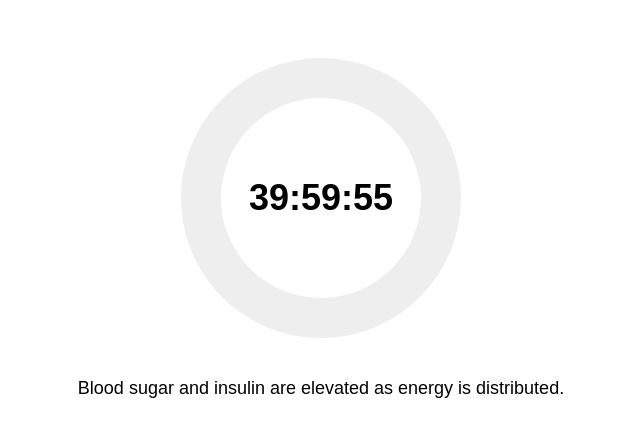
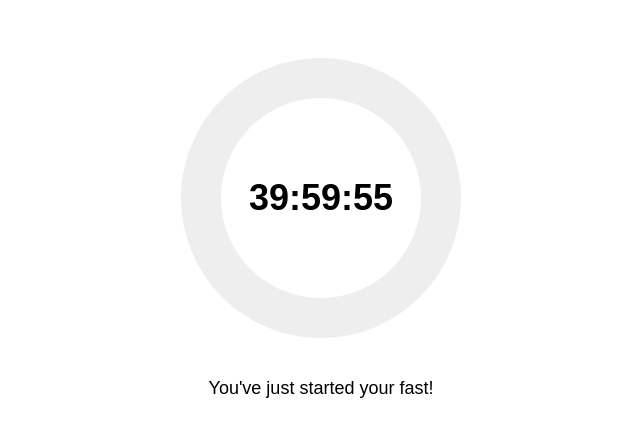
Before and after one commit to AtlasThrust/Thrust-Track, a plain HTML site: page index.html in a window 1280 px wide. Shown: the whole page, without its empty margins (319-959 px from the left). Drawn offline with Linux system fonts and the light colour scheme.

Commit message:
Update index.html

```diff
--- a/index.html
+++ b/index.html
@@ -1,38 +1,15 @@
+
 <html lang="en">
 <head>
   <meta charset="UTF-8" />
   <meta name="viewport" content="width=device-width, initial-scale=1.0"/>
   <title>Thrust Fund Countdown</title>
   <style>
-    body {
-      font-family: Arial, sans-serif;
-      text-align: center;
-      background: white;
-      padding-top: 40px;
-    }
-    canvas {
-      display: block;
-      margin: 0 auto;
-    }
-    #countdown {
-      position: absolute;
-      top: 50%;
-      left: 50%;
-      transform: translate(-50%, -50%);
-      font-size: 36px;
-      font-weight: bold;
-    }
-    .wrapper {
-      position: relative;
-      width: 300px;
-      height: 300px;
-      margin: 0 auto;
-    }
-    #message {
-      margin-top: 30px;
-      font-size: 18px;
-      padding: 0 30px;
-    }
+    body { font-family: Arial, sans-serif; text-align: center; background: white; padding-top: 40px; }
+    canvas { display: block; margin: 0 auto; }
+    #countdown { position: absolute; top: 50%; left: 50%; transform: translate(-50%, -50%); font-size: 36px; font-weight: bold; }
+    .wrapper { position: relative; width: 300px; height: 300px; margin: 0 auto; }
+    #message { margin-top: 30px; font-size: 18px; padding: 0 30px; }
   </style>
 </head>
 <body>
@@ -45,13 +22,17 @@
   <audio id="victorySound" src="https://cdn.pixabay.com/audio/2022/03/15/audio_603cd196a5.mp3" preload="auto"></audio>
 
   <script>
+    function getQueryParam(name) {
+      const params = new URLSearchParams(window.location.search);
+      return parseInt(params.get(name)) || 144000; // fallback to 40hr if no param
+    }
+
     const canvas = document.getElementById('timerCanvas');
     const ctx = canvas.getContext('2d');
     const countdownEl = document.getElementById("countdown");
     const messageEl = document.getElementById("message");
 
-    const urlParams = new URLSearchParams(window.location.search);
-const totalSeconds = parseInt(urlParams.get("duration")) || 144000;
+    const totalSeconds = getQueryParam("duration");
     let timeLeft = totalSeconds;
     let timer;
     let sparkleFrame = 0;
@@ -106,6 +87,23 @@ const totalSeconds = parseInt(urlParams.get("duration")) || 144000;
       ctx.clip();
       ctx.drawImage(gradientImage, 0, 0);
       ctx.restore();
+    }
+
+    function triggerCelebration() {
+      sparkleFrame = 0;
+      for (let i = 0; i < 50; i++) {
+        particles.push({
+          x: centerX,
+          y: centerY,
+          vx: (Math.random() - 0.5) * 4,
+          vy: (Math.random() - 0.5) * 4,
+          size: Math.random() * 3 + 1,
+          alpha: 1
+        });
+      }
+      const sound = document.getElementById('victorySound');
+      if (sound) sound.play();
+      drawFinalScene();
     }
 
     function drawFinalScene() {
@@ -167,43 +165,12 @@ const totalSeconds = parseInt(urlParams.get("duration")) || 144000;
       animationFrame = requestAnimationFrame(drawFinalScene);
     }
 
-    function triggerCelebration() {
-      sparkleFrame = 0;
-      for (let i = 0; i < 50; i++) {
-        particles.push({
-          x: centerX,
-          y: centerY,
-          vx: (Math.random() - 0.5) * 4,
-          vy: (Math.random() - 0.5) * 4,
-          size: Math.random() * 3 + 1,
-          alpha: 1
-        });
-      }
-
-      const sound = document.getElementById('victorySound');
-      if (sound) sound.play();
-
-      drawFinalScene();
-    }
-
-    const phaseMessages = [
-      ["Digestive Phase: Body is still breaking down your last meal.", "Blood sugar and insulin are elevated as energy is distributed.", "Your body is in nutrient absorption mode.", "Glycogen stores are being topped up for short-term fuel.", "This is the post-meal peak — energy is abundant.", "Enzymes and hormones are active — digestion is a full-body process.", "You’re storing more than burning right now — be patient.", "Your fast has begun — but your body hasn't noticed yet.", "Internal systems are still in fed mode.", "Foundation is being laid for the upcoming shift."],
-      ["Glycogen Mobilization: Blood sugar starts dropping.", "Liver begins converting glycogen back into glucose.", "Insulin levels are slowly falling.", "You may feel hungry — your body is shifting gears.", "This is your metabolic handoff period.", "Energy is still coming from short-term reserves.", "Adrenaline and glucagon are starting to rise.", "Fat burn hasn't begun — but it's approaching.", "You're entering the first true fasting stage."],
-      ["Fat Burn Ignition: Glycogen stores running low.", "Fat metabolism begins in earnest.", "You’re now making and using ketones.", "Blood glucose stabilizes at a lower level.", "Mental clarity may start to improve.", "Autophagy is stirring for the first time.", "You're now burning stored fat for fuel.", "Fat provides a slow, clean burn — unlike glucose.", "You’re officially in a metabolic transition."],
-      ["Metabolic Flexibility: Your body prefers fat over sugar now.", "Ketones are rising steadily.", "Insulin levels are low and steady.", "You’re preserving muscle while burning fat.", "Brain performance may noticeably improve.", "Inflammation continues to fall.", "Autophagy ramps up.", "Your mitochondria are being optimized.", "This is peak adaptive function."],
-      ["Deep Fat Burn: Ketosis is strong.", "You’re now in consistent fat adaptation.", "Cellular repair is underway.", "HGH is elevated — helping maintain lean mass.", "Immune function is being regulated.", "You are burning stored energy at a high level.", "Ketones are feeding your brain and muscles.", "Energy is clean, consistent, and efficient."],
-      ["Autophagy Accelerated: Damaged cells are being recycled.", "Toxins and debris are being cleared out.", "Newer, stronger cells are being favored.", "Old proteins are being dismantled.", "You're healing and cleaning at a microscopic level.", "This is your body's spring cleaning mode.", "You're becoming more resilient, cell by cell."],
-      ["Rejuvenation Mode: Your biology is shifting.", "Stem cells begin activating.", "You're promoting regeneration — not just survival.", "Your gut is resting and healing.", "The immune system is being fine-tuned.", "Inflammatory markers drop further.", "Your inner systems are balancing and restoring."],
-      ["Immune Reset: White blood cells are being refreshed.", "Old immune cells are recycled.", "Regenerative processes dominate.", "You’re reinforcing long-term disease defense.", "Gut flora is stabilizing.", "Systemic inflammation continues to decline.", "You’re renewing at a core level."],
-      ["Peak Zone: Everything is activated.", "Autophagy, HGH, ketones — all elevated.", "You’re burning fat, preserving lean mass, and healing.", "Mental performance may feel sharp and focused.", "Longevity pathways are active.", "This is deep systemic optimization.", "Your metabolism is running on high performance."],
-      ["Completion: You’ve reached the 40-hour transformation.", "Stem cells are active across immune and metabolic tissues.", "Your body is fully primed for refeeding.", "You’ve reset key metabolic pathways.", "Your fasting journey ends with renewal.", "Welcome to the other side — rebuilt and ready."]
-    ];
-
     function updateTimer() {
       if (timeLeft === 0) {
         clearInterval(timer);
         countdownEl.textContent = "";
         messageEl.innerHTML = "<strong>You've completed your fast! Welcome to the transformation.</strong>";
+        window.ReactNativeWebView.postMessage("timerComplete");
         triggerCelebration();
         return;
       }
@@ -211,14 +178,6 @@ const totalSeconds = parseInt(urlParams.get("duration")) || 144000;
       const progress = (totalSeconds - timeLeft) / totalSeconds;
       drawArc(progress);
       countdownEl.textContent = formatTime(timeLeft);
-
-      const phaseIndex = Math.floor((totalSeconds - timeLeft) / 14400); // 4 hours per phase
-      const messageCycle = Math.floor((totalSeconds - timeLeft) / 5);   // 5s per message
-      const messages = phaseMessages[phaseIndex] || ["..."];
-      const msg = messages[messageCycle % messages.length];
-
-      messageEl.textContent = msg;
-
       timeLeft--;
     }
 
```
